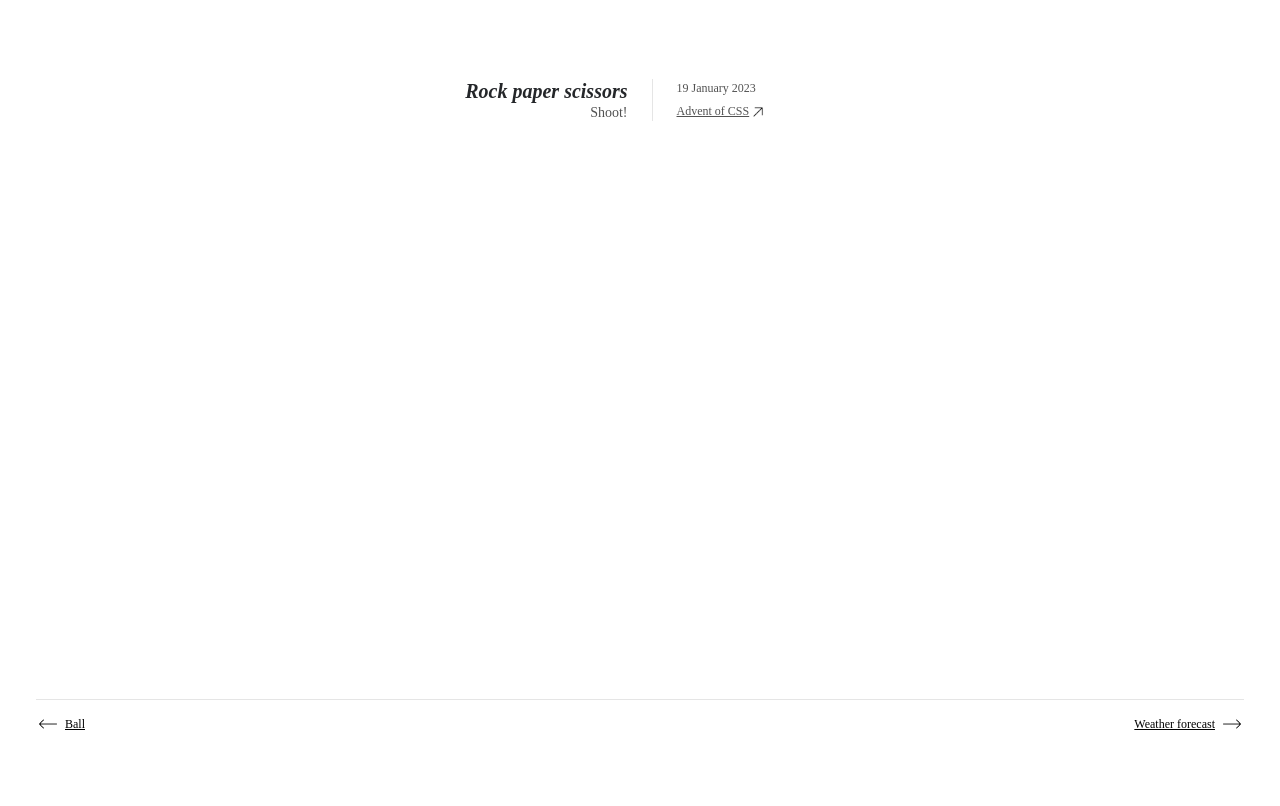
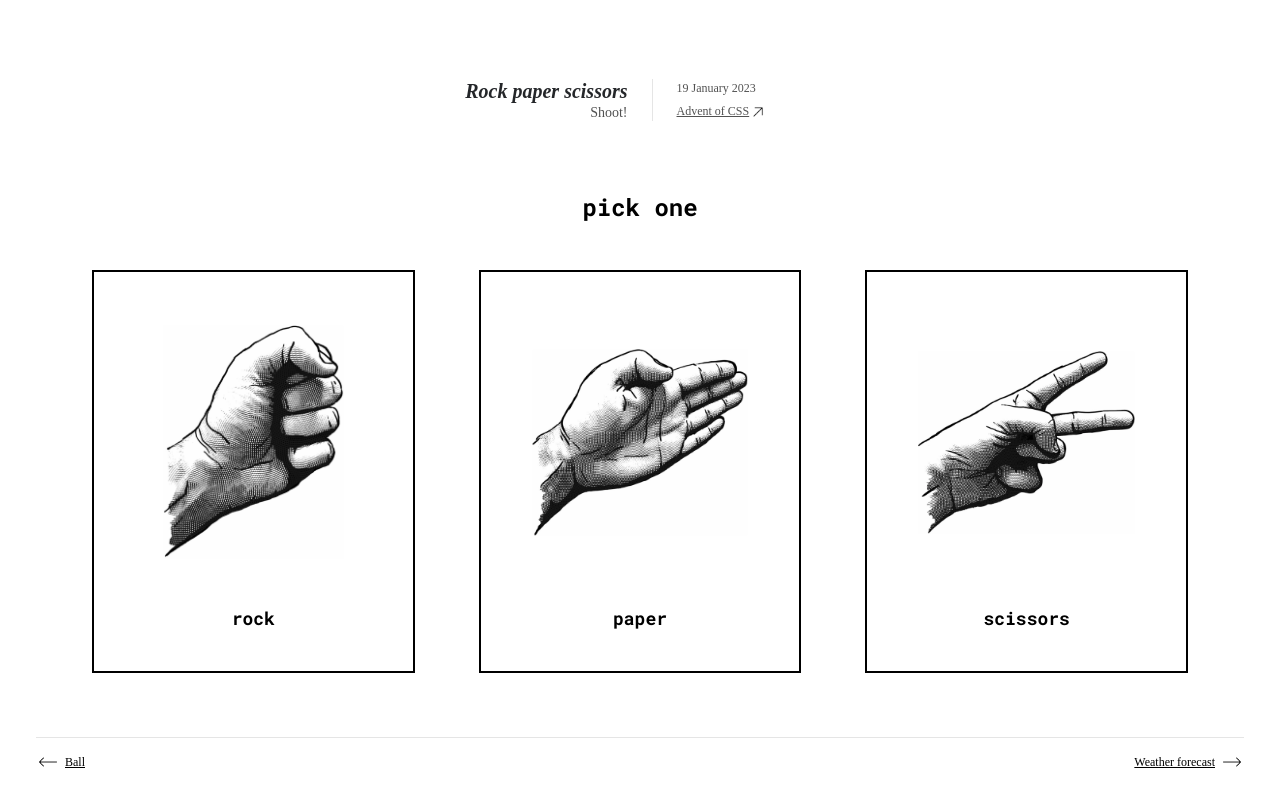
Before and after one commit to safiranugroho/safira.me-11ty, a SvelteKit app: page /rps in a window 1280 px wide. Shown: the top 806 px of the page. Built offline with nearby package versions, Linux system fonts and the light colour scheme.

Commit message:
bring back rps

```diff
--- /dev/null
+++ b/src/lib/doodles/Rps/Result.svelte
@@ -0,0 +1,164 @@
+<script>
+  import { fly } from 'svelte/transition';
+
+  import computerBg from '$lib/assets/computer-wins.svg';
+  import playerBg from '$lib/assets/you-win.svg';
+  import { getContext } from 'svelte';
+
+  /**
+   * @type {string | null}
+   */
+  export let playerHand;
+  /**
+   * @type {string | null}
+   */
+  export let computerHand;
+  /**
+   * @type {string | null}
+   */
+  export let result;
+
+  $: transitionOffset = result === 'computer' ? -2000 : 2000;
+  $: background = result === 'computer' ? computerBg : playerBg;
+
+  const hands = getContext('hands');
+  const onReset = getContext('onReset');
+</script>
+
+{#if result && playerHand && computerHand}
+  <div class="result-container" transition:fly={{ delay: 0, x: transitionOffset, duration: 250 }}>
+    <img
+      class={`result-bg ${result === 'computer' ? 'computer-wins' : 'player-wins'}`}
+      src={background}
+      alt=""
+    />
+    <div class="hand-result-container">
+      <div class="hand-result">
+        <p
+          class="hand-result-text
+        "
+        >
+          {#if result === 'player'}you win{/if}
+          {#if result === 'draw'}it's a draw{/if}
+        </p>
+        <img class="hand-result-icon" src={hands[playerHand].icon} alt={playerHand} />
+      </div>
+      <div class="hand-result">
+        <p
+          class="hand-result-text
+        "
+        >
+          {#if result === 'computer'}computer wins{/if}
+        </p>
+        <img class="hand-result-icon computer" src={hands[computerHand].icon} alt={computerHand} />
+      </div>
+    </div>
+    <button class="reset" on:click={onReset}>play again?</button>
+  </div>
+{/if}
+
+<style>
+  @import url('https://fonts.googleapis.com/css2?family=Roboto+Mono:wght@400;700&display=swap');
+
+  .result-container {
+    background: #ffffff;
+    position: fixed;
+
+    width: 100%;
+    height: 100%;
+    top: 0;
+    left: 0;
+
+    display: flex;
+    flex-direction: column;
+    align-items: center;
+
+    font-family: 'Roboto Mono', sans-serif;
+    font-weight: 700;
+    font-size: 24px;
+
+    overflow: scroll;
+  }
+
+  .result-container > div {
+    flex: 1;
+  }
+
+  .result-bg {
+    position: fixed;
+    top: 0;
+    right: var(--right);
+    left: var(--left);
+
+    z-index: -1;
+
+    height: 100%;
+  }
+
+  .result-bg.computer-wins {
+    left: 'unset';
+    right: 0;
+  }
+
+  .result-bg.player-wins {
+    left: 0;
+    right: 'unset';
+  }
+
+  .hand-result-container {
+    display: flex;
+    flex-direction: row;
+    align-items: center;
+
+    width: 100%;
+  }
+
+  .hand-result {
+    flex: 1;
+    height: 100%;
+
+    display: grid;
+    grid-template-rows: 1fr 0.75fr 3fr;
+    justify-items: center;
+
+    padding: 24px;
+  }
+
+  .hand-result-text {
+    text-align: center;
+    grid-row-start: 2;
+  }
+
+  .hand-result-icon {
+    mix-blend-mode: multiply;
+    grid-row-start: 3;
+
+    max-width: 100%;
+  }
+
+  .hand-result-icon.computer {
+    transform: scaleX(-1);
+  }
+
+  .reset {
+    background: transparent;
+    border: 2px solid #000;
+
+    padding: 18px 96px;
+    margin-bottom: 96px;
+
+    font-family: 'Roboto Mono', sans-serif;
+    font-weight: 700;
+    font-size: 24px;
+  }
+
+  @media screen and (min-width: 1024px) {
+    .hand-result {
+      padding: unset;
+    }
+
+    .hand-result-icon {
+      max-width: unset;
+    }
+  }
+</style>
--- /dev/null
+++ b/src/lib/doodles/Rps/index.svelte
@@ -0,0 +1,137 @@
+<script lang="ts">
+  import { setContext } from 'svelte';
+
+  import rock from '$lib/assets/rock.png';
+  import paper from '$lib/assets/paper.png';
+  import scissors from '$lib/assets/scissors.png';
+
+  import Result from './Result.svelte';
+
+  type HandMetadata = {
+    icon: string;
+    defeats: (h: string | null) => boolean;
+  };
+
+  type Hands = {
+    [key: string]: HandMetadata;
+  };
+
+  const hands: Hands = {
+    rock: { icon: rock, defeats: (h) => h === 'scissors' },
+    paper: { icon: paper, defeats: (h) => h === 'rock' },
+    scissors: { icon: scissors, defeats: (h) => h === 'paper' }
+  };
+
+  setContext('hands', hands);
+
+  let playerHand: string | null = null;
+  let computerHand: string | null = null;
+  let result: 'player' | 'draw' | 'computer' | null = null;
+
+  $: {
+    if (playerHand) {
+      const randomIndex = Math.floor(Math.random() * 3);
+      computerHand = Object.keys(hands)[randomIndex];
+
+      result =
+        playerHand === computerHand
+          ? 'draw'
+          : hands[playerHand].defeats(computerHand)
+          ? 'player'
+          : 'computer';
+    }
+  }
+
+  function handleReset() {
+    playerHand = null;
+    computerHand = null;
+    result = null;
+  }
+
+  setContext('onReset', handleReset);
+</script>
+
+<div class="game-container">
+  <p class="title">pick one</p>
+  <fieldset class="hands">
+    {#each Object.keys(hands) as hand}
+      <input
+        class="hand-checkbox"
+        type="radio"
+        id={hand}
+        name="player-hand"
+        value={hand}
+        bind:group={playerHand}
+      />
+      <label for={hand} class="hand-container">
+        <img class="hand-icon" src={hands[hand].icon} alt={hand} />
+        <p class="hand-text">{hand}</p>
+      </label>
+    {/each}
+  </fieldset>
+  <Result {result} {playerHand} {computerHand} />
+</div>
+
+<style>
+  @import '../../../global.css';
+
+  .game-container {
+    font-family: 'Roboto Mono', sans-serif;
+    font-weight: 700;
+    font-size: 24px;
+  }
+
+  .title {
+    text-align: center;
+    margin-bottom: 48px;
+  }
+
+  .hands {
+    all: unset;
+
+    display: flex;
+    flex-direction: column;
+    gap: 64px;
+
+    max-width: 1096px;
+    font-size: 18px;
+  }
+
+  .hand-checkbox {
+    display: none;
+  }
+
+  .hand-container {
+    flex: 1;
+    background-color: white;
+
+    padding: 24px;
+    border: 2px solid #000;
+    box-sizing: border-box;
+
+    display: grid;
+    grid-template-rows: 5fr 1fr;
+    text-align: center;
+    align-items: center;
+  }
+
+  .hand-checkbox:checked + .hand-container {
+    margin: -8px;
+    border: 10px solid #ffb800;
+  }
+
+  .hand-icon {
+    max-width: 80%;
+    max-height: 80%;
+
+    margin: auto;
+
+    object-fit: contain;
+  }
+
+  @media screen and (min-width: 768px) {
+    .hands {
+      flex-direction: row;
+    }
+  }
+</style>
--- a/src/routes/rps/+page.svelte
+++ b/src/routes/rps/+page.svelte
@@ -2,7 +2,7 @@
   import Page from '$lib/components/Page.svelte';
   import Header from '$lib/components/Header.svelte';
   import ExternalLink from '$lib/components/ExternalLink.svelte';
-  // import Rps from '$lib/doodles/Rps/index.svelte';
+  import Rps from '$lib/doodles/Rps/index.svelte';
 </script>
 
 <Page>
@@ -14,5 +14,5 @@
     ><ExternalLink slot="promptBy" href="https://www.adventofcss.com/">Advent of CSS</ExternalLink
     ></Header
   >
-  <!-- <Rps slot="content" /> -->
+  <Rps slot="content" />
 </Page>
--- a/src/web-components.ts
+++ b/src/web-components.ts
@@ -3,7 +3,7 @@ import Filter from './lib/doodles/Filter/index.svelte'
 import Keyboard from './lib/doodles/Keyboard/index.svelte'
 import PodcastEpisodes from './lib/doodles/PodcastEpisodes/index.svelte'
 import Position from './lib/doodles/Position/index.svelte'
-// import Rps from './lib/doodles/Rps/index.svelte'
+import Rps from './lib/doodles/Rps/index.svelte'
 import TipCalculator from './lib/doodles/TipCalculator/index.svelte'
 import Weather from './lib/doodles/Weather/index.svelte'
 import type { SvelteComponent } from 'svelte'
@@ -45,6 +45,6 @@ defineCustomElement('doodle-filter', Filter)
 defineCustomElement('doodle-keyboard', Keyboard)
 defineCustomElement('doodle-podcast-episodes', PodcastEpisodes)
 defineCustomElement('doodle-position', Position)
-// defineCustomElement('doodle-rps', Rps)
+defineCustomElement('doodle-rps', Rps)
 defineCustomElement('doodle-tip-calculator', TipCalculator)
 defineCustomElement('doodle-weather', Weather)
```
